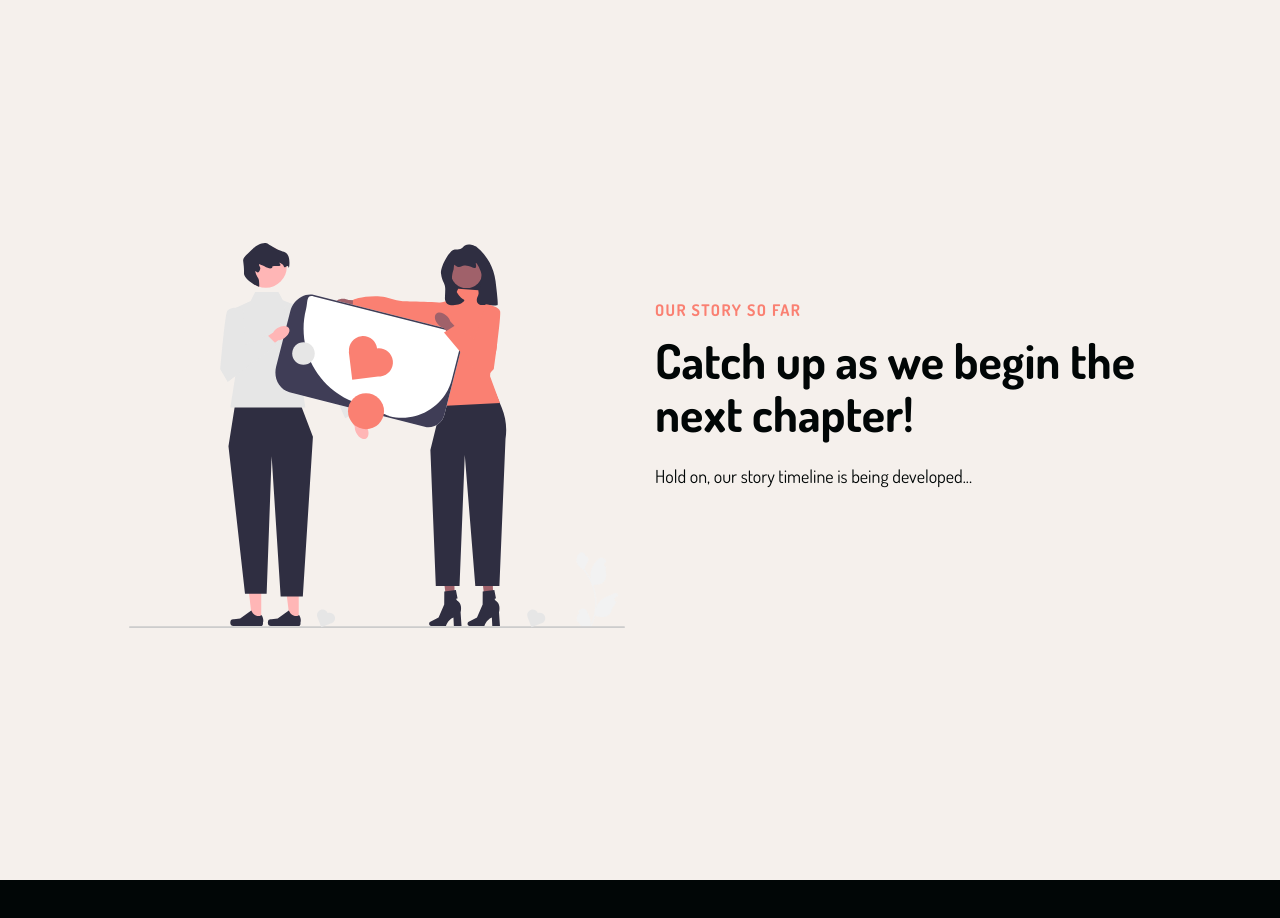
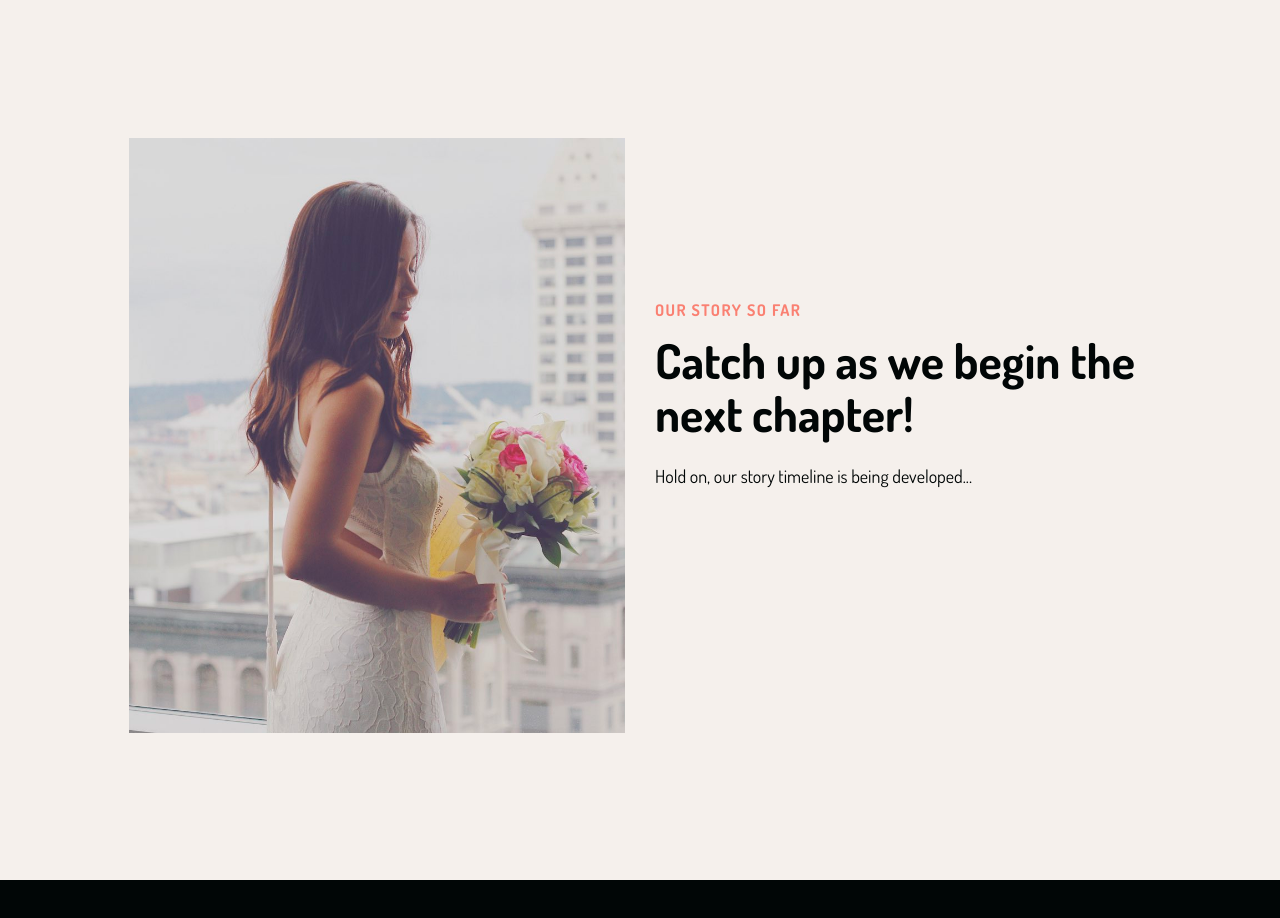
Before and after one commit to ducmvo/duckha, a Next.js app: page / in a window 1280 px wide. Shown: the part 1640-2558 px from the top of the page. Built offline with nearby package versions, Linux system fonts and the light colour scheme; a web font is replaced by a local one.

Commit message:
update photo

```diff
--- a/src/components/InfoSection/Data.ts
+++ b/src/components/InfoSection/Data.ts
@@ -25,7 +25,7 @@ export const homeObjTwo = {
 	description: 'Hold on, our story timeline is being developed...',
 	buttonLabel: 'Learn More',
 	imgStart: true,
-	img: '/assets/images/svg-2.svg',
+	img: '/assets/images/story.jpg',
 	alt: 'lovers',
 	dark: false,
 	primary: false,
```
Also changed, not shown: public/assets/images/ceremony.jpg (added), public/assets/images/story.jpg (added).
